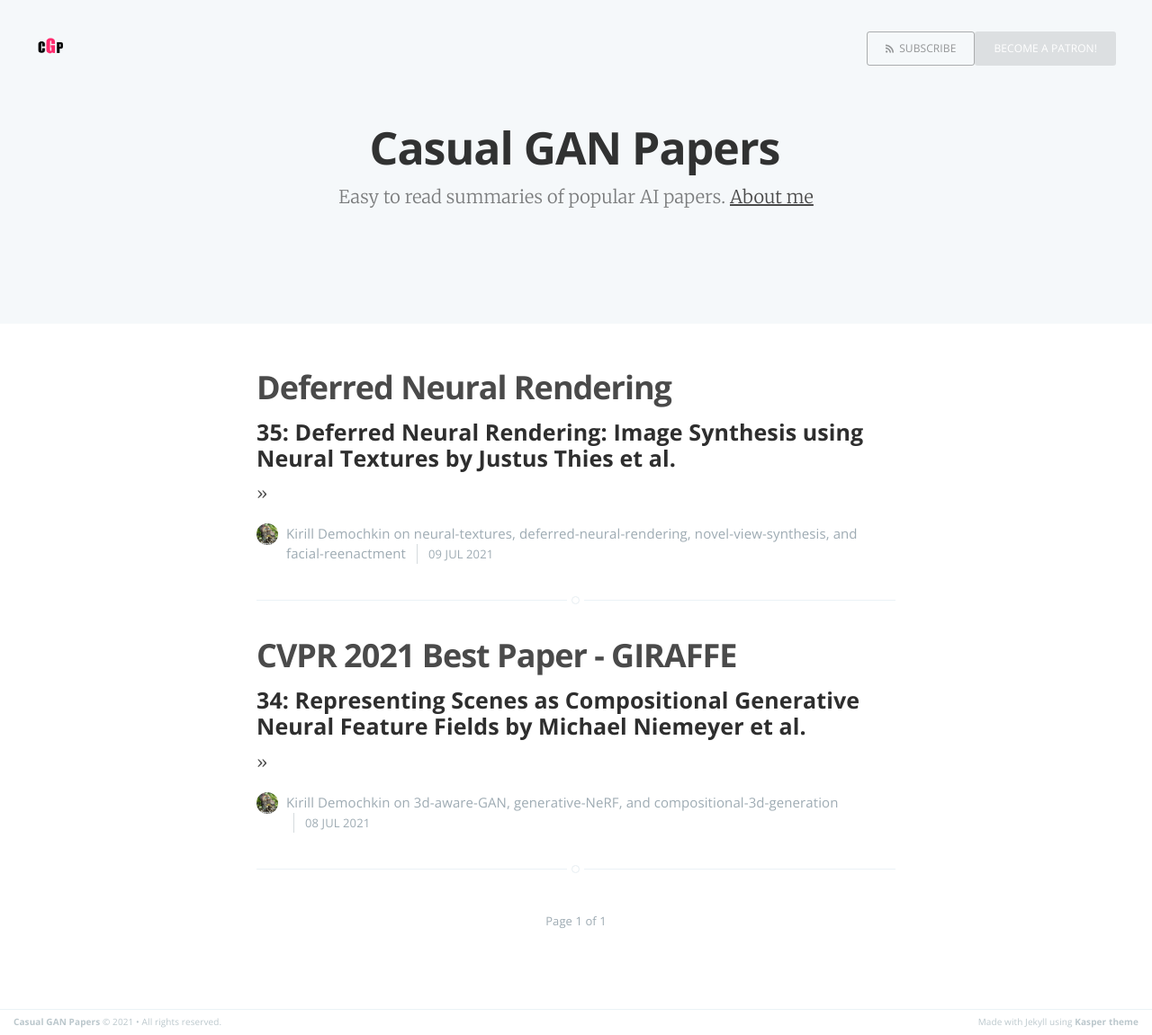
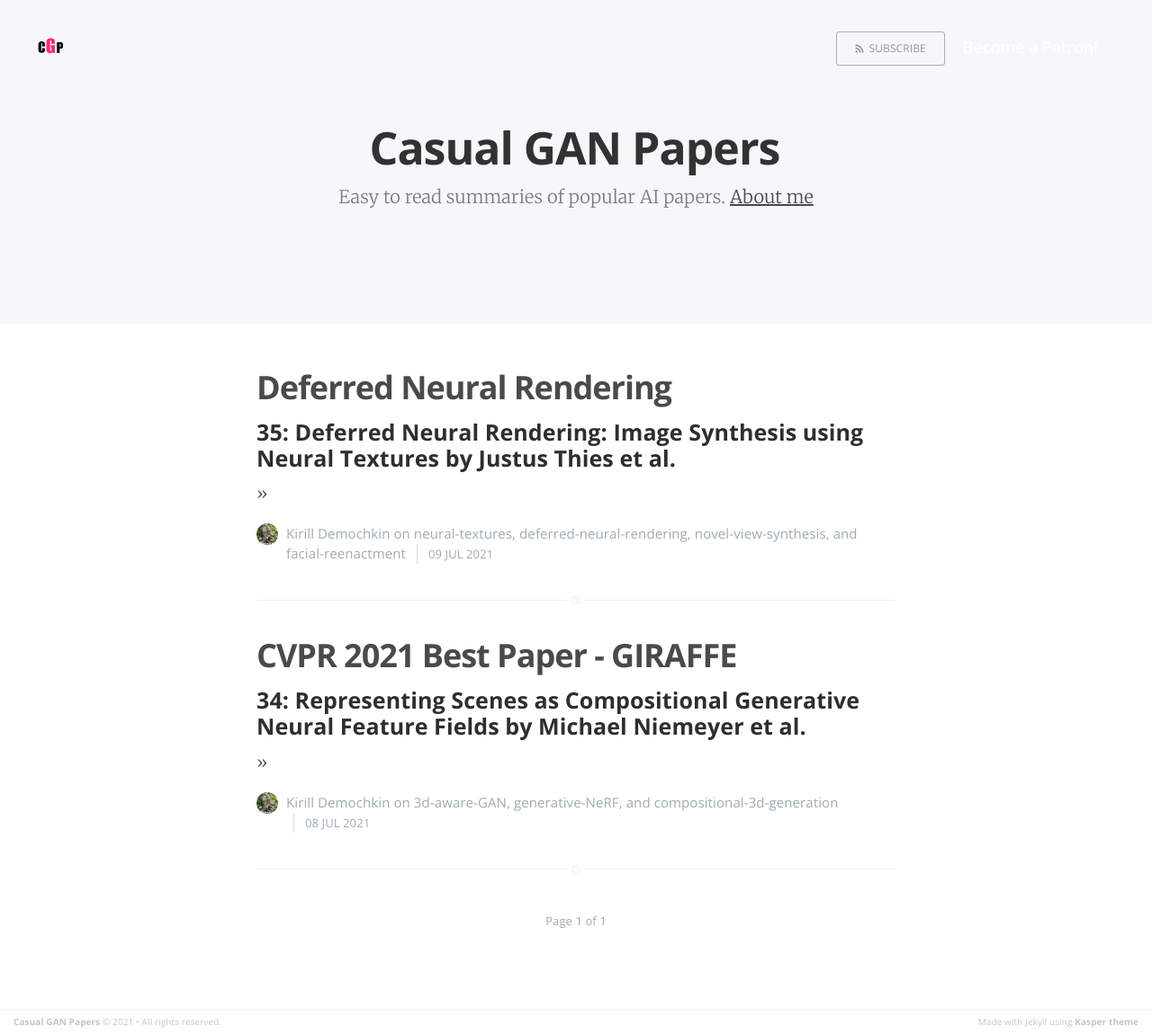
Before and after one commit to KirillDemochkin/kirilldemochkin.github.io, a Jekyll site: the page built from index.html, in a window 1280 px wide. Shown: the whole page at 90% size. Built offline with Jekyll 4.4.1, drawn with Linux system fonts in a browser that asks for light colours; the list of posts is cut into pages by our own code; comment, search, counter and statistics services are not loaded.

Commit message:
Update screen.css

```diff
--- a/assets/css/screen.css
+++ b/assets/css/screen.css
@@ -626,18 +626,9 @@ margin on the iframe, cause it breaks stuff. */
     box-sizing: border-box;
     display: inline-block;
     float: right;
-    height: 38px;
     padding: 0 20px;
-    border: transparent 1px solid;
-    color: #9EABB3;
-    text-align: center;
-    font-size: 12px;
-    text-transform: uppercase;
     line-height: 35px;
     white-space: nowrap;
-    border-radius: 3px;
-    background: rgba(0,0,0,0.1);
-    transition: all ease 0.3s;
 }
 
 /* Special styles when overlaid on an image*/
```
